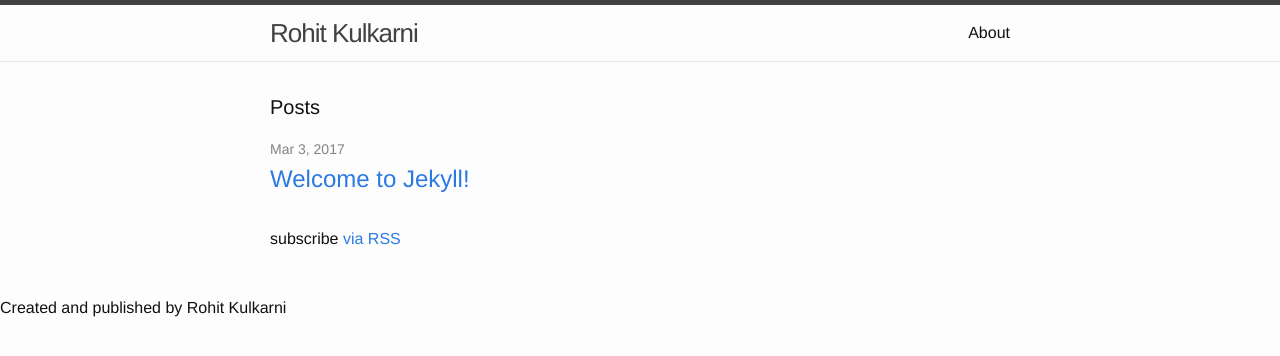
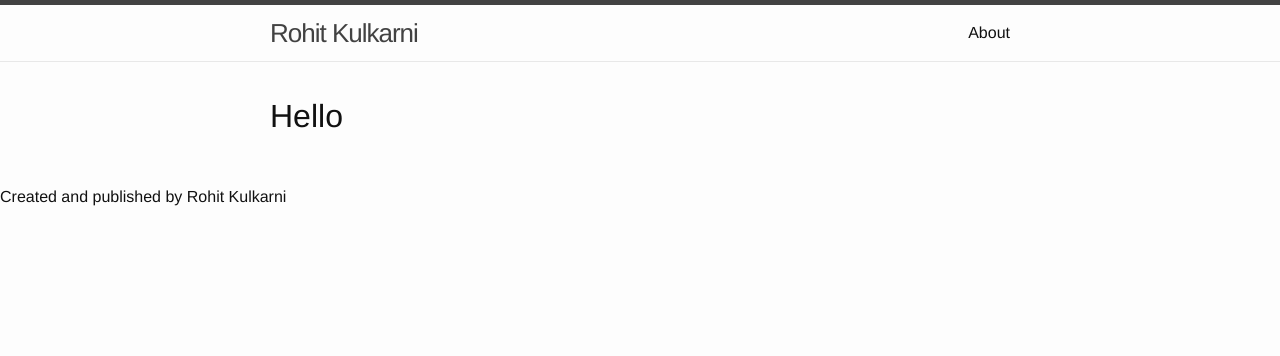
Before and after one commit to rohitk10/rohitk10.github.io, a Jekyll site: the page built from index.html, in a window 1280 px wide. Shown: the top 356 px of the page. Built offline with Jekyll 4.4.1, drawn with Linux system fonts in a browser that asks for light colours.

Commit message:
Commented original code

```diff
--- a/index.html
+++ b/index.html
@@ -1,7 +1,8 @@
 ---
 layout: default
 ---
-
+<!-- Original content -->
+<!--
 <div class="home">
 
   <h1 class="page-heading">Posts</h1>
@@ -21,3 +22,7 @@ layout: default
   <p class="rss-subscribe">subscribe <a href="{{ "/feed.xml" | prepend: site.baseurl }}">via RSS</a></p>
 
 </div>
+-->
+
+<!-- Added by me -->
+<h1>Hello</h1>
```
